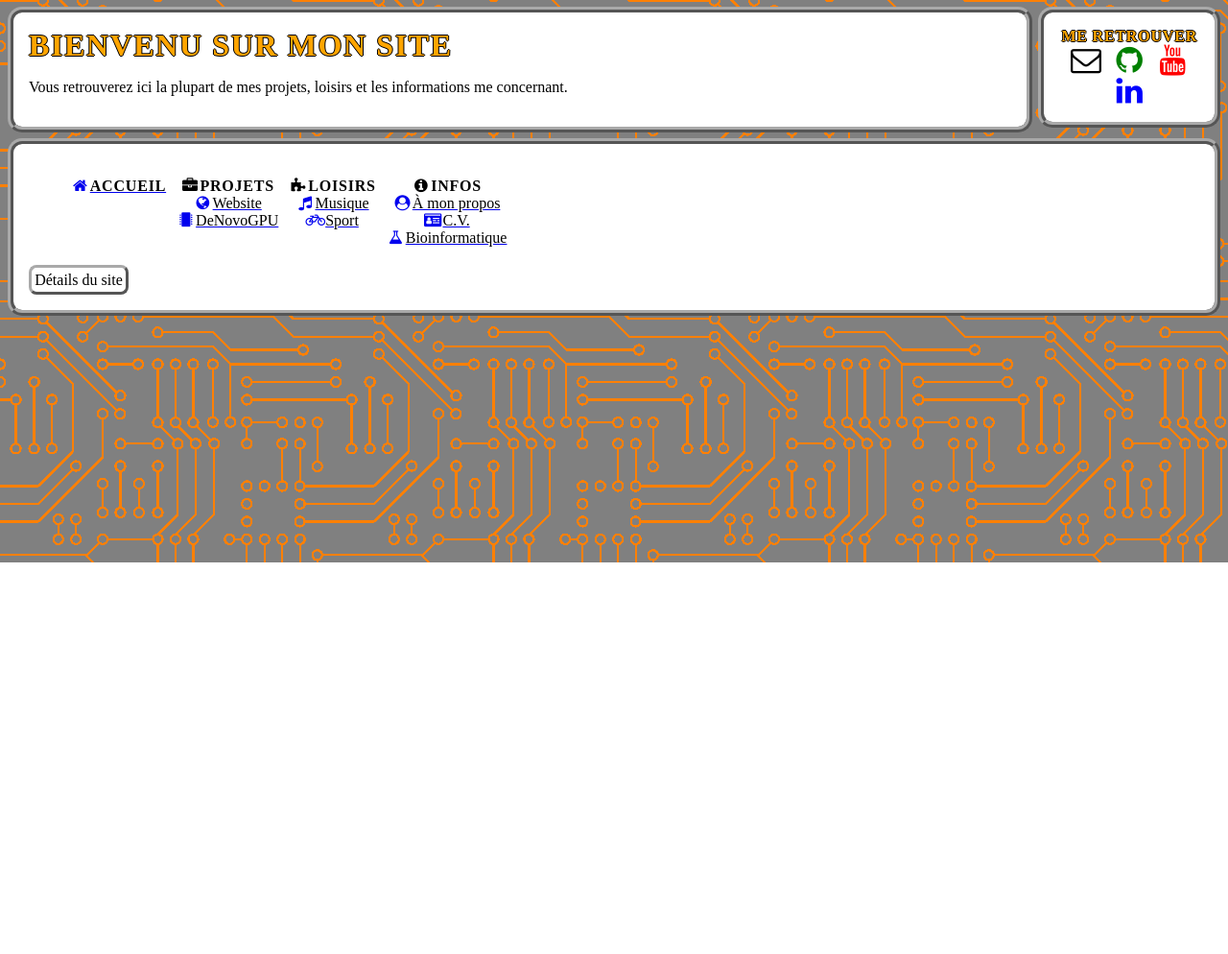
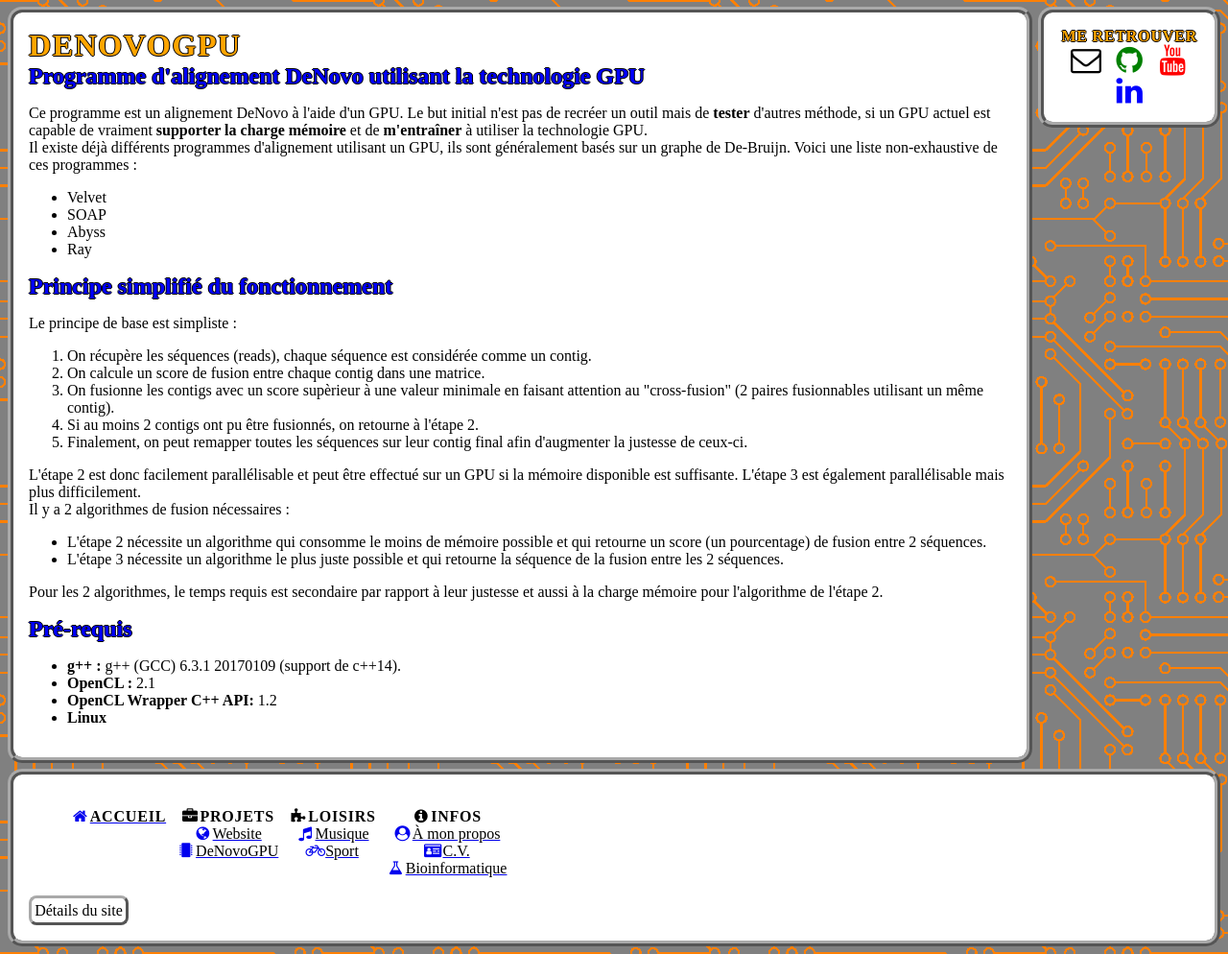
Before and after one commit to AxVE/AVwebsite, a PHP site: page /index.php?page=denovogpu in a window 1280 px wide. Shown: the part 214-1208 px from the top of the page at 96% size. Before the commit the page ends 800 px from the top, so only its background shows below. Run offline with PHP 8.4, Linux system fonts and the light colour scheme.

Commit message:
Ajout de la page sur DeNovoGPU

```diff
--- /dev/null
+++ b/Ressources/Pages/denovogpu.html
@@ -0,0 +1,42 @@
+<h1>DeNovoGPU</h2>
+<h2>Programme d'alignement DeNovo utilisant la technologie GPU</h2>
+<p>
+	Ce programme est un alignement DeNovo à l'aide d'un GPU.
+	Le but initial n'est pas de recréer un outil mais de <strong>tester</strong> d'autres méthode, si un GPU actuel est capable de vraiment <strong>supporter la charge mémoire</strong> et de <strong>m'entraîner</strong> à utiliser la technologie GPU.<br />
+	Il existe déjà différents programmes d'alignement utilisant un GPU, ils sont généralement basés sur un graphe de De-Bruijn.
+	Voici une liste non-exhaustive de ces programmes :
+	<ul>
+		<li>Velvet</li>
+		<li>SOAP</li>
+		<li>Abyss</li>
+		<li>Ray</li>
+	</ul>
+</p>
+<h2>Principe simplifié du fonctionnement</h2>
+<p>
+	Le principe de base est simpliste :
+	<ol>
+		<li>On récupère les séquences (reads), chaque séquence est considérée comme un contig.</li>
+		<li>On calcule un score de fusion entre chaque contig dans une matrice.</li>
+		<li>On fusionne les contigs avec un score supèrieur à une valeur minimale en faisant attention au "cross-fusion" (2 paires fusionnables utilisant un même contig).
+		<li>Si au moins 2 contigs ont pu être fusionnés, on retourne à l'étape 2.</li>
+		<li>Finalement, on peut remapper toutes les séquences sur leur contig final afin d'augmenter la justesse de ceux-ci.</li>
+	</ol>
+	L'étape 2 est donc facilement parallélisable et peut être effectué sur un GPU si la mémoire disponible est suffisante.
+	L'étape 3 est également parallélisable mais plus difficilement.<br />
+	Il y a 2 algorithmes de fusion nécessaires :
+	<ul>
+		<li>L'étape 2 nécessite un algorithme qui consomme le moins de mémoire possible et qui retourne un score (un pourcentage) de fusion entre 2 séquences.</li>
+		<li>L'étape 3 nécessite un algorithme le plus juste possible et qui retourne la séquence de la fusion entre les 2 séquences.</li>
+	</ul>
+	Pour les 2 algorithmes, le temps requis est secondaire par rapport à leur justesse et aussi à la charge mémoire pour l'algorithme de l'étape 2.
+</p>
+<h2>Pré-requis</h2>
+<p>
+	<ul>
+		<li><strong>g++ :</strong> g++ (GCC) 6.3.1 20170109 (support de c++14).
+		<li><strong>OpenCL :</strong> 2.1
+		<li><strong>OpenCL Wrapper C++ API:</strong> 1.2
+		<li><strong>Linux</strong>
+	</ul>
+</p>
--- a/index.php
+++ b/index.php
@@ -32,7 +32,8 @@
 				*/
 				$pages = array(
 					"accueil" => "accueil.html",
-					"av" => "axelverdier.html"
+					"av" => "axelverdier.html",
+					"denovogpu" => "denovogpu.html"
 				);
 				$pagesPath="Ressources/Pages/";
 
```
